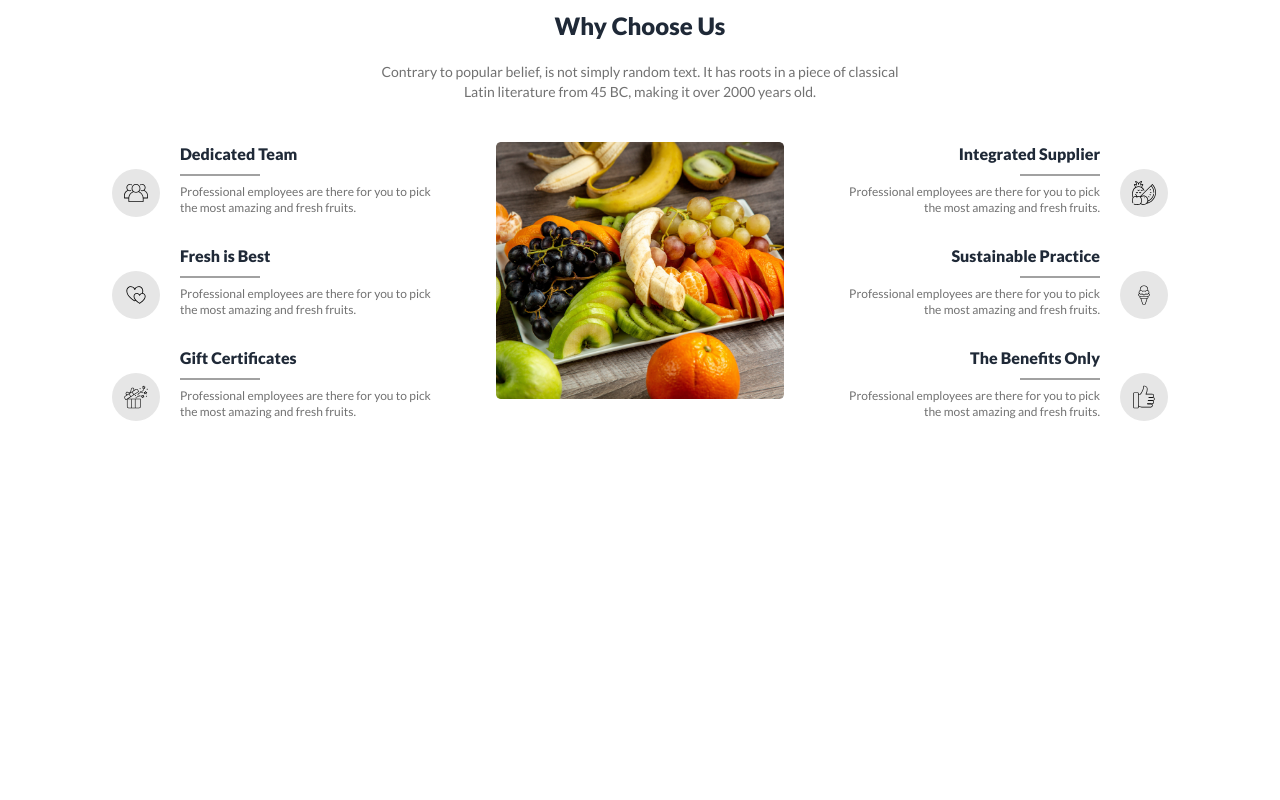
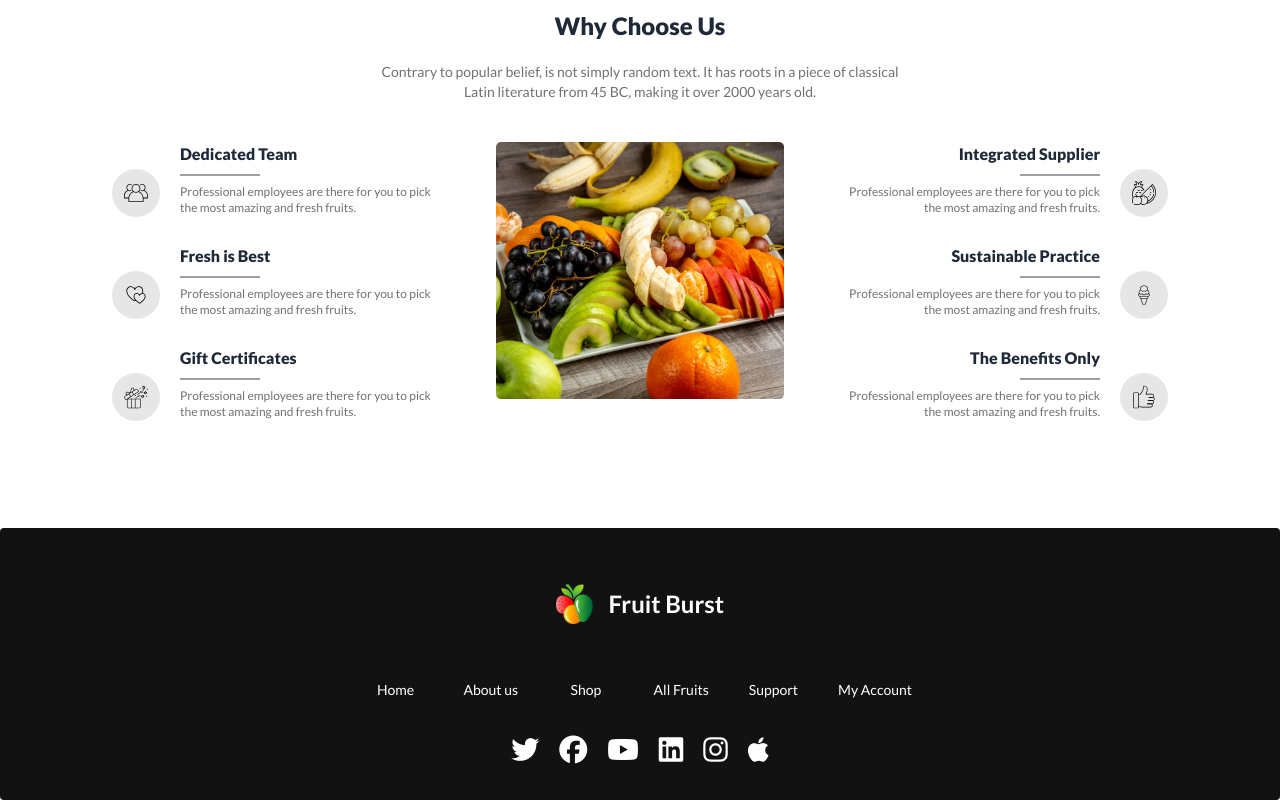
Before and after one commit to SalmaMiha/fruit-brust-website, a plain HTML site: page index.html in a window 1280 px wide. Shown: the part 2700-3500 px from the top of the page. Before the commit the page ends 3228 px from the top, so only its background shows below. Drawn offline with nearby package versions, Linux system fonts and the light colour scheme.

Commit message:
footer added

```diff
--- a/index.html
+++ b/index.html
@@ -1118,6 +1118,47 @@
         </div>
       </div>
     </main>
-    <footer></footer>
+
+    <footer class="footer footer-center p-10 bg-[#121212] text-white rounded">
+      <!-- logo -->
+      <div class="flex items-center space-x-2 lg:p-4">
+        <img class="h-10" src="images/logo.png" alt="" />
+        <h2 class="text-white text-2xl font-bold">Fruit Burst</h2>
+      </div>
+
+      <!-- page links -->
+      <div class="grid grid-cols-4 lg:grid-flow-col gap-6 lg:gap-10">
+        <a class="link link-hover">Home</a>
+        <a class="link link-hover">About us</a>
+        <a class="link link-hover">Shop</a>
+        <a class="link link-hover">All Fruits</a>
+        <a class="link link-hover col-span-2 justify-self-end">Support</a>
+        <a class="link link-hover">My Account</a>
+      </div>
+
+      <!-- icon links -->
+      <div>
+        <div class="grid grid-flow-col gap-5">
+          <a>
+            <i class="fa-brands fa-twitter fa-2xl"></i>
+          </a>
+          <a>
+            <i class="fa-brands fa-facebook fa-2xl"></i>
+          </a>
+          <a>
+            <i class="fa-brands fa-youtube fa-2xl"></i>
+          </a>
+          <a>
+            <i class="fa-brands fa-linkedin fa-2xl"></i>
+          </a>
+          <a>
+            <i class="fa-brands fa-instagram fa-2xl"></i>
+          </a>
+          <a>
+            <i class="fa-brands fa-apple fa-2xl"></i>
+          </a>
+        </div>
+      </div>
+    </footer>
   </body>
 </html>
```
